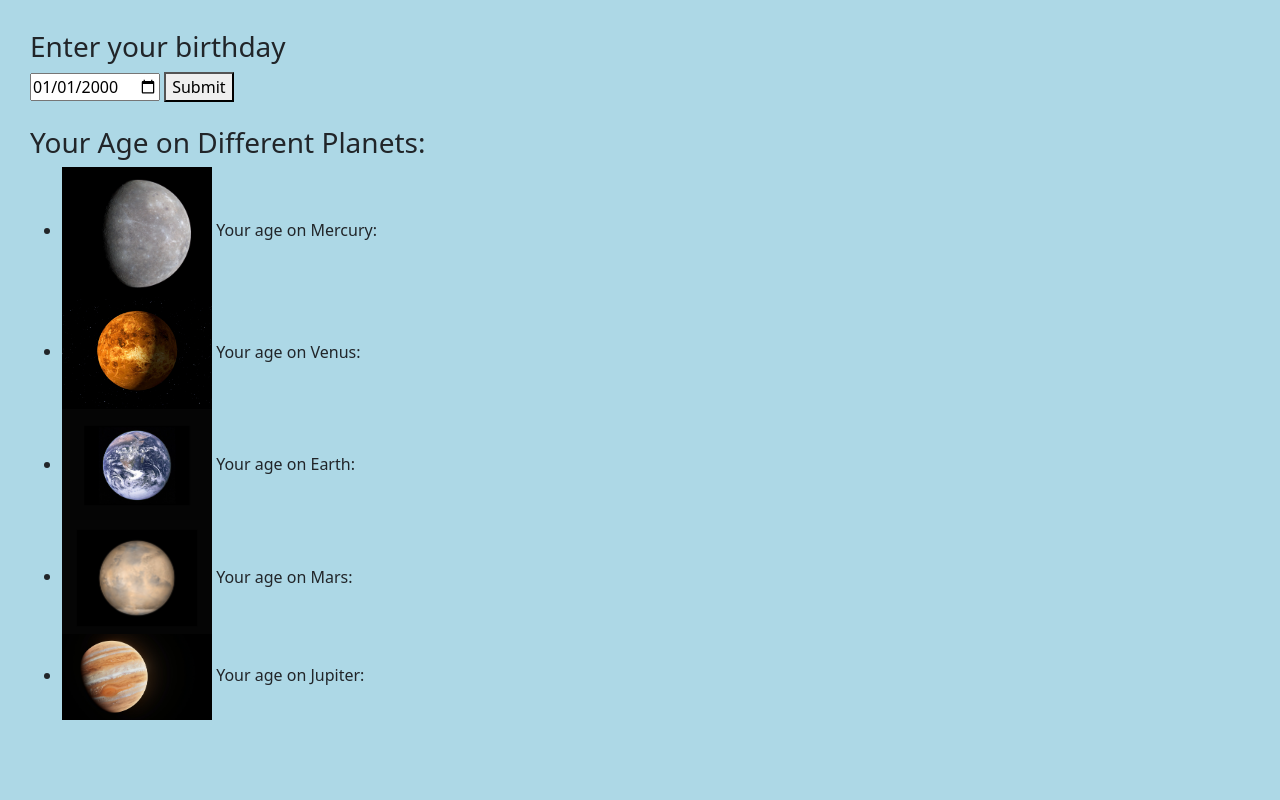
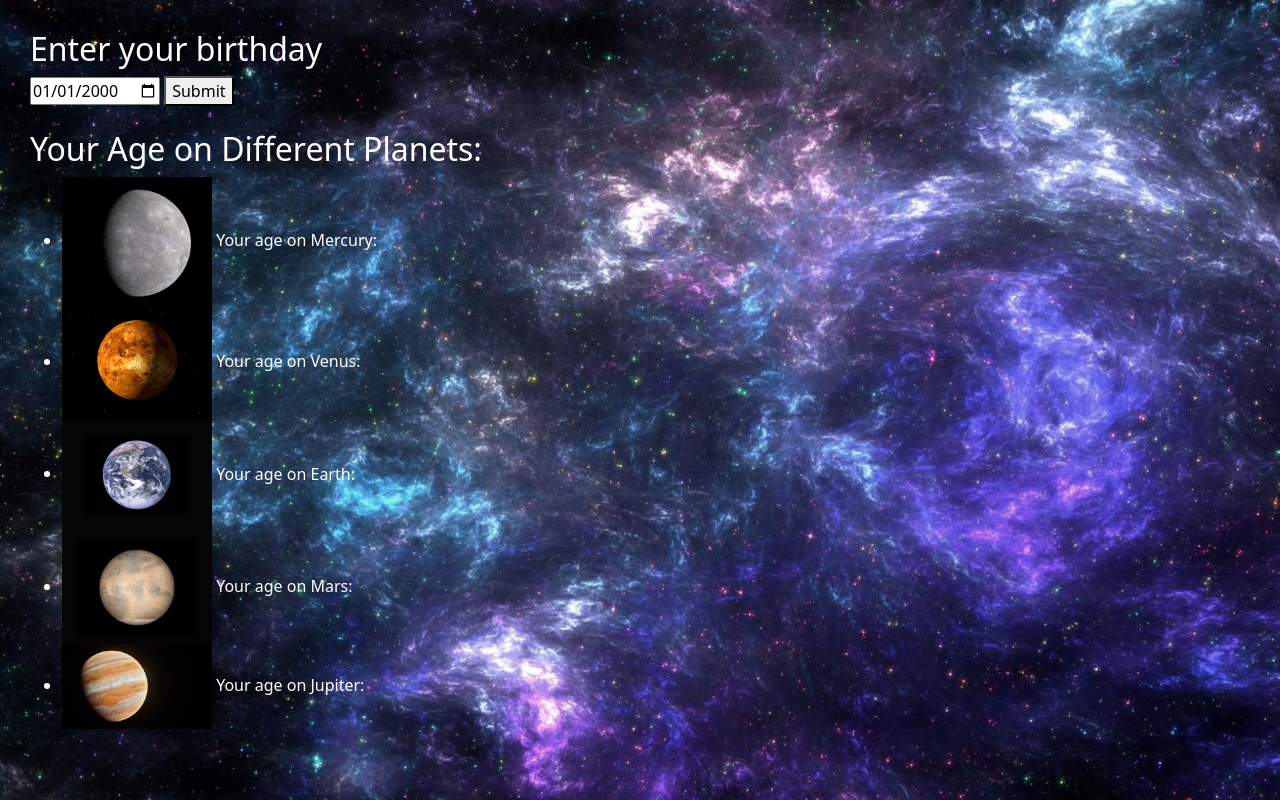
Before and after one commit to NoahJpg/Super-Galactic-Age-Calculator, a website built with webpack: page src/index.html in a window 1280 px wide. Built offline with nearby package versions, Linux system fonts and the light colour scheme.

Commit message:
add background image and change header font size

```diff
--- a/src/css/styles.css
+++ b/src/css/styles.css
@@ -1,6 +1,12 @@
 body {
   background-color: lightblue;
+  color: rgb(255, 255, 255);
   margin-top: 30px;
   margin-left: 30px;
   margin-bottom: 50px;
+  background-image: url("../img/galaxy.jpg");
+  background-size: 1500px;
 }
+h3 {
+font-size: xx-large;
+}
--- a/src/js/ageCalculator.js
+++ b/src/js/ageCalculator.js
@@ -29,7 +29,7 @@ export default class UserData {
 
   jupiterAge(age) {
     let jupiterAge = (age / 11.86);
-    return Number(jupiterAge.toFixed(2))
+    return Number(jupiterAge.toFixed(2));
   }
 
   yearsPassed(pastAge) {
```
Also changed, not shown: src/img/galaxy.jpg (added).
